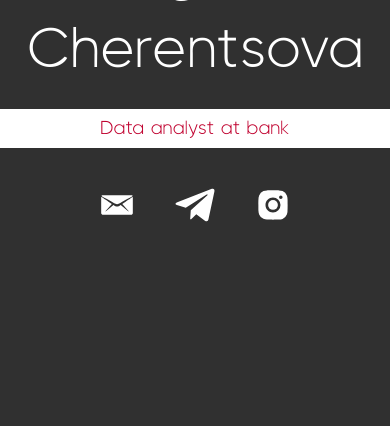
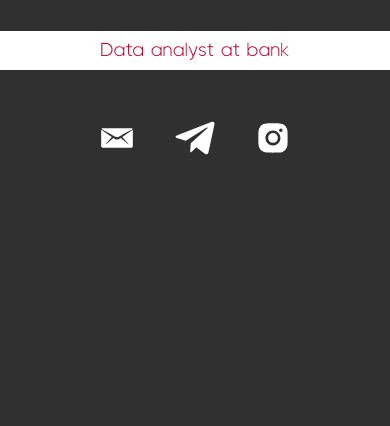
Before and after one commit to ma-petrov/margo, a Python web app: template app/templates/index.html in a window 390 px wide. Shown: the part 418-844 px from the top of the page. Run offline with Jinja, Linux system fonts and the light colour scheme; the template is opened without the code that fills it, so the values that code supplies are empty.

Commit message:
update mobile version

```diff
--- a/static/css/index.css
+++ b/static/css/index.css
@@ -22,29 +22,32 @@ body {
 
 
 
-@media (max-device-width : 1499px) {
+/* @media (max-device-width : 1499px) { */
     body {
         background-color: var(--bg-color-dark);
     }
 
     .avatar {
         position: fixed;
-        width: 100vw;
-        height: 100vw;
+        top: 20vw;
+        left: 20vw;
+        width: 60vw;
+        height: 60vw;
+        border-radius: 100%;
         object-fit: cover;
     }
 
     .name-conatiner {
         position: fixed;
-        height: 20vw;
         width: 100vw;
-        font-size: 15vw;
-        line-height: 20vw;
         text-align: center;
         color: var(--main-color-dark);
     }
     .first-name {
-        top: 90vw;
+        top: 70vw;
+        height: 20vw;
+        font-size: 20vw;
+        line-height: 20vw;
         animation: first-name-animation 0.75s;
     }
     @keyframes first-name-animation {
@@ -52,7 +55,10 @@ body {
         to {left: 0vw;}
     }
     .second-name {
-        top: 110vw;
+        top: 90vw;
+        height: 15vw;
+        font-size: 15vw;
+        line-height: 15vw;
         animation: second-name-animation 1.25s;
     }
     @keyframes second-name-animation {
@@ -67,7 +73,7 @@ body {
         font-size: 5vw;
         line-height: 10vw;
         text-align: center;
-        top: 135vw;
+        top: 115vw;
         color: var(--accent-color-light);
         background-color: var(--main-color-dark);
         animation: about-me-animation 1s;
@@ -82,7 +88,7 @@ body {
         justify-content: center;
         position: fixed;
         width: 100vw;
-        top: 150vw;
+        top: 133vw;
         left: 0vw;
         animation: contacts-animation 1.25s;
     }
@@ -110,12 +116,12 @@ body {
         object-fit: cover;
         transition: ease;
     }
-}
+/* } */
 
 
 
 
-
+/*
 @media (min-device-width : 1500px) {
     body {
         background-color: var(--bg-color-light);
@@ -208,4 +214,4 @@ body {
         width: min(16vw, 8vh);
         height: min(16vw, 8vh);
     }
-}
+} */
```
